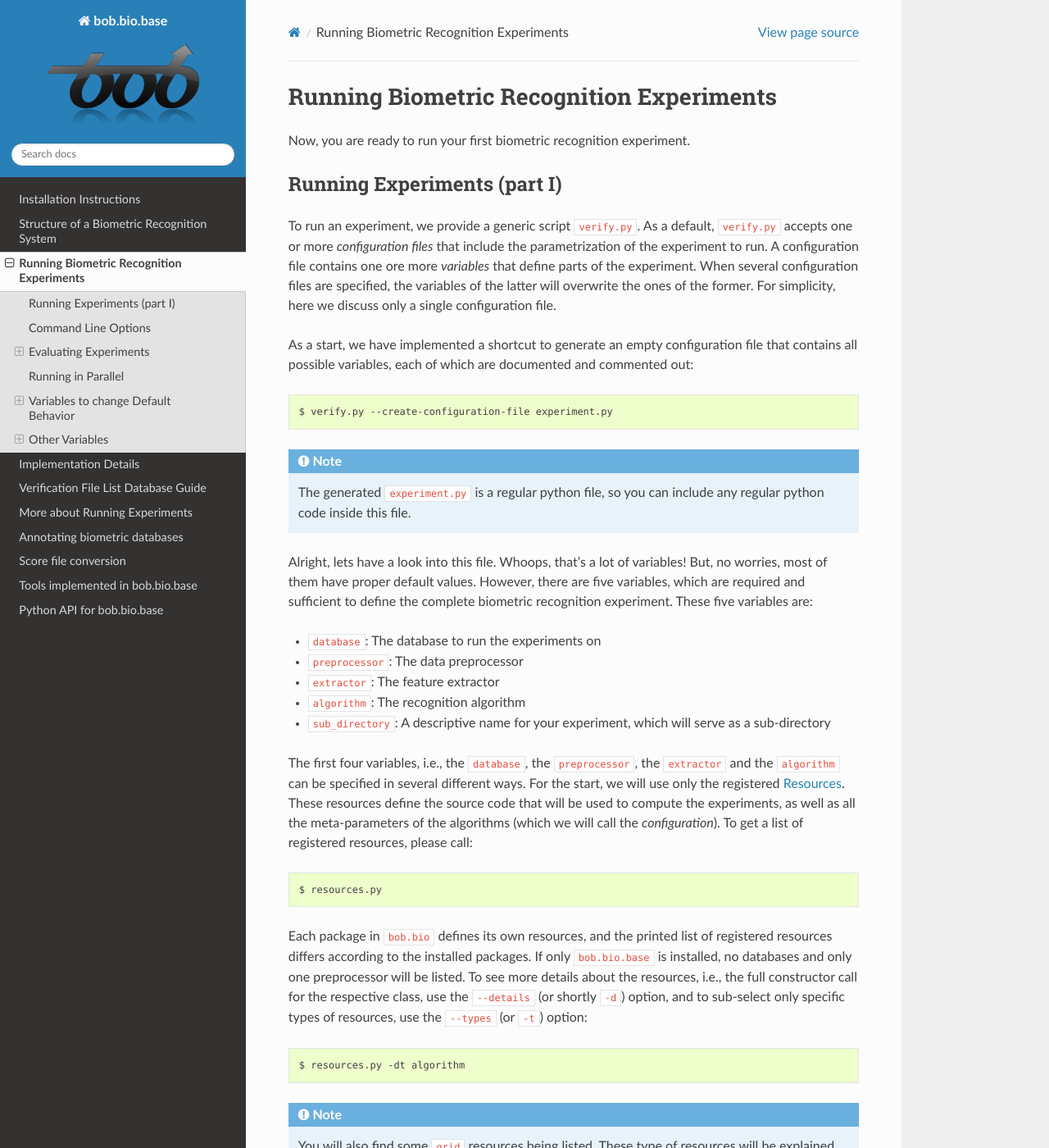
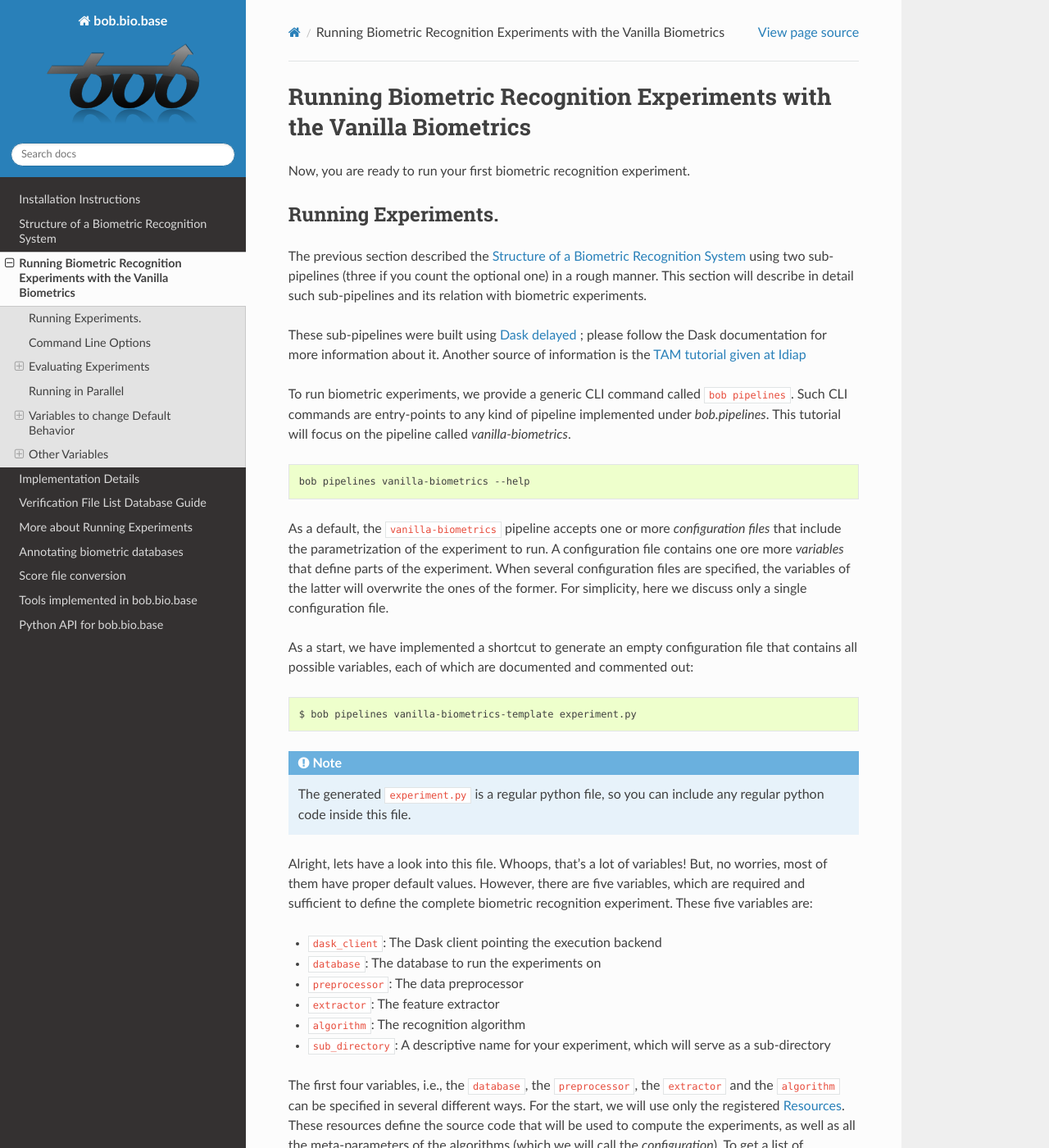
Before and after one commit to bioidiap/bob.bio.base, a Sphinx documentation site: the page built from doc/experiments.rst, in a window 1280 px wide and 1400 px high. Shown: the whole window at 82% size. Built offline with Sphinx 7.4.7 and the Read the Docs theme 2.0.0, drawn with Linux system fonts in a browser that asks for light colours; the version number could not be read and is left out.

Commit message:
# This is a combination of 2 commits. # This is the 1st commit message:
[sphinx] Redoing the documentation

[sphinx] Documenting

[sphinx] Documenting

[sphinx] Update documentation

# This is the commit message #2:

Added a template script for the vanilla pipeline

```diff
--- a/doc/experiments.rst
+++ b/doc/experiments.rst
@@ -5,18 +5,35 @@
 .. _bob.bio.base.experiments:
 
 
-==========================================
-Running Biometric Recognition Experiments
-==========================================
+======================================================================
+Running Biometric Recognition Experiments with the Vanilla Biometrics
+======================================================================
 
 Now, you are ready to run your first biometric recognition experiment.
 
 .. _running_part_1:
 
-Running Experiments (part I)
-----------------------------
-To run an experiment, we provide a generic script ``verify.py``.
-As a default, ``verify.py`` accepts one or more *configuration files* that include the parametrization of the experiment to run.
+Running Experiments.
+--------------------
+
+The previous section described the :ref:`bob.bio.base.struct_bio_rec_sys` using two sub-pipelines (three if you count the optional one) in a rough manner.
+This section will describe in detail such sub-pipelines and its relation with biometric experiments.
+
+These sub-pipelines were built using `Dask delayed <https://docs.dask.org/en/latest/delayed.html>`_ ; please follow the Dask documentation for more information about it.
+Another source of information is the `TAM tutorial given at Idiap <https://github.com/tiagofrepereira2012/tam->`_
+
+
+To run biometric experiments, we provide a generic CLI command called ``bob pipelines``.
+Such CLI commands are entry-points to any kind of pipeline implemented under `bob.pipelines`.
+This tutorial will focus on the pipeline called `vanilla-biometrics`.
+
+.. code-block:: sh
+
+   bob pipelines vanilla-biometrics --help
+
+
+
+As a default, the ``vanilla-biometrics`` pipeline accepts one or more *configuration files* that include the parametrization of the experiment to run.
 A configuration file contains one ore more *variables* that define parts of the experiment.
 When several configuration files are specified, the variables of the latter will overwrite the ones of the former.
 For simplicity, here we discuss only a single configuration file.
@@ -25,7 +42,7 @@ As a start, we have implemented a shortcut to generate an empty configuration fi
 
 .. code-block:: sh
 
-   $ verify.py --create-configuration-file experiment.py
+   $ bob pipelines vanilla-biometrics-template experiment.py
 
 .. note::
    The generated ``experiment.py`` is a regular python file, so you can include any regular python code inside this file.
@@ -36,6 +53,7 @@ But, no worries, most of them have proper default values.
 However, there are five variables, which are required and sufficient to define the complete biometric recognition experiment.
 These five variables are:
 
+* ``dask_client``: The Dask client pointing the execution backend
 * ``database``: The database to run the experiments on
 * ``preprocessor``: The data preprocessor
 * ``extractor``: The feature extractor
--- a/setup.py
+++ b/setup.py
@@ -142,6 +142,7 @@ setup(
        # run pipelines
       'bob.pipelines.cli':[
         'vanilla-biometrics = bob.bio.base.script.vanilla_biometrics:vanilla_biometrics',
+        'vanilla-biometrics-template = bob.bio.base.script.vanilla_biometrics:vanilla_biometrics_template'
      ],
 
 
```
Also changed, not shown: doc/index.rst (+13 -0 lines), doc/img/bio_ident_sys.svg, doc/img/bio_rec_sys.svg, doc/img/bio_ver_sys.svg, doc/struct_bio_rec_sys.rst (line endings or trailing spaces), 4 other files.
